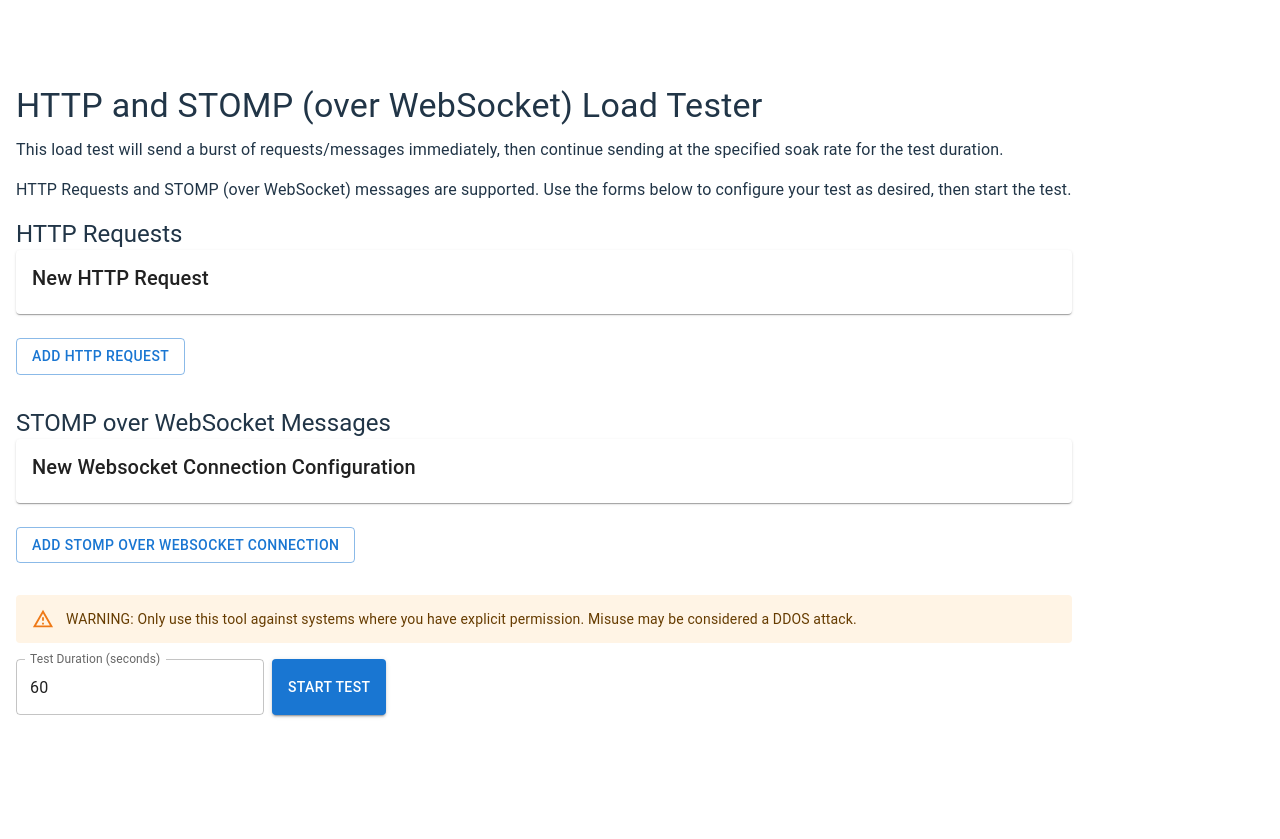
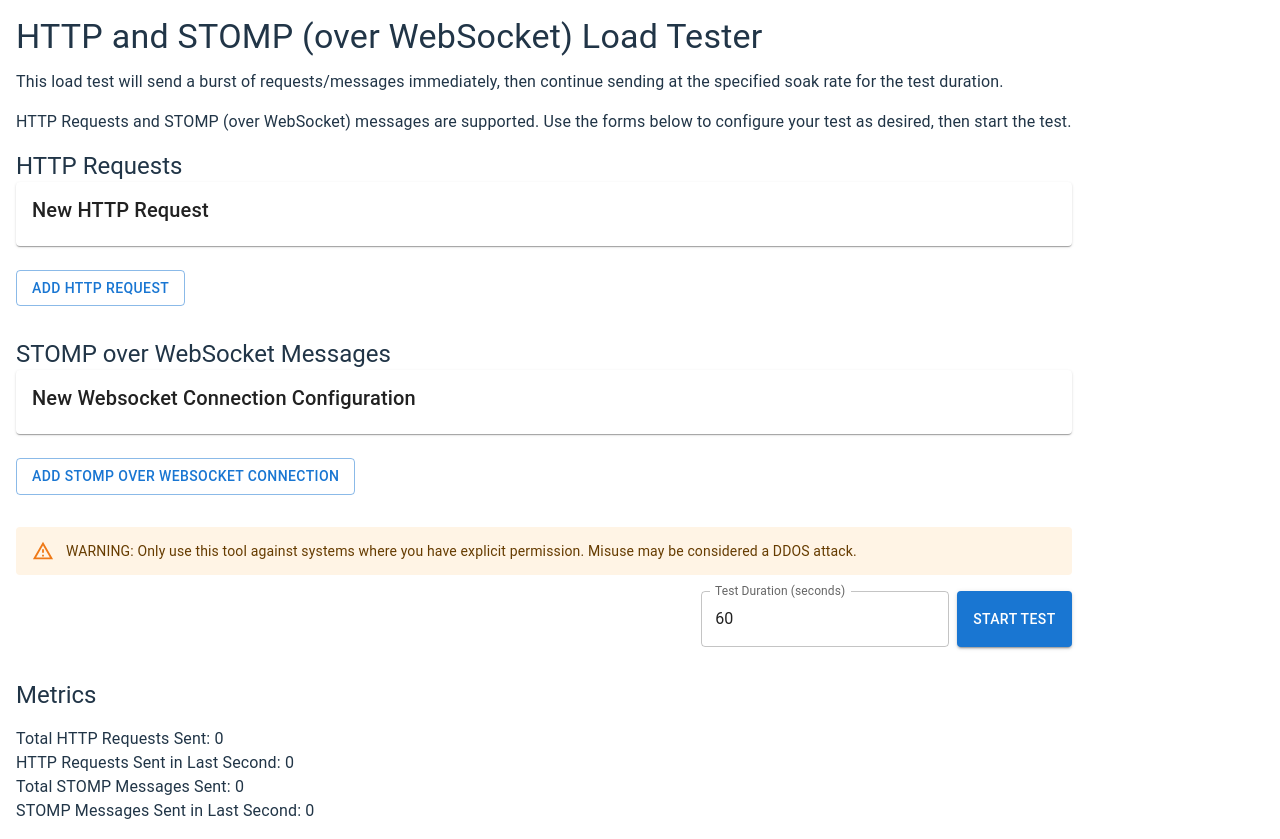
Before and after one commit to rizvanJacob/http-stomp-ws-load-tester, a React (Vite) app: page / in a window 1280 px wide. Before the commit the page ends 800 px from the top, so only its background shows below. Built offline with nearby package versions, Linux system fonts and the light colour scheme; some icons are missing.

Commit message:
update styling

```diff
--- a/src/App.tsx
+++ b/src/App.tsx
@@ -167,6 +167,12 @@ function App() {
       return { cancel: () => {} };
     });
     setStompCancelHandles(newStompHandles);
+
+    // Automatically stop testing after soakDuration
+    setTimeout(() => {
+      cancelTesting();
+      setIsTesting(false);
+    }, soakDuration * 1000);
   };
 
   // Cancel all running tests
@@ -242,6 +248,7 @@ function App() {
           permission. Misuse may be considered a DDOS attack.
         </Alert>
         <Stack direction="row" spacing={1}>
+          <Box sx={{ flex: 1 }} />
           <TextField
             label="Test Duration (seconds)"
             type="number"
@@ -258,7 +265,6 @@ function App() {
           </Button>
         </Stack>
       </IsTestingContext.Provider>
-      {isTesting && (
       <Box sx={{ mt: 4 }}>
         <Typography variant="h5">Metrics</Typography>
         <Box sx={{ mt: 2 }}>
@@ -266,8 +272,7 @@ function App() {
             Total HTTP Requests Sent: {httpMetrics.totalMessages}
           </Typography>
           <Typography>
-              HTTP Requests Sent in Last Second:{" "}
-              {httpMetrics.messagesLastSecond}
+            HTTP Requests Sent in Last Second: {httpMetrics.messagesLastSecond}
           </Typography>
           <Typography>
             Total STOMP Messages Sent: {stompMetrics.totalMessages}
@@ -276,10 +281,11 @@ function App() {
             STOMP Messages Sent in Last Second:{" "}
             {stompMetrics.messagesLastSecond}
           </Typography>
+          {isTesting && (
             <Typography>Running Time: {getRunningTime()} seconds</Typography>
+          )}
         </Box>
       </Box>
-      )}
     </Box>
   );
 }
```
Lines whose indentation alone changed are shown as unchanged.
